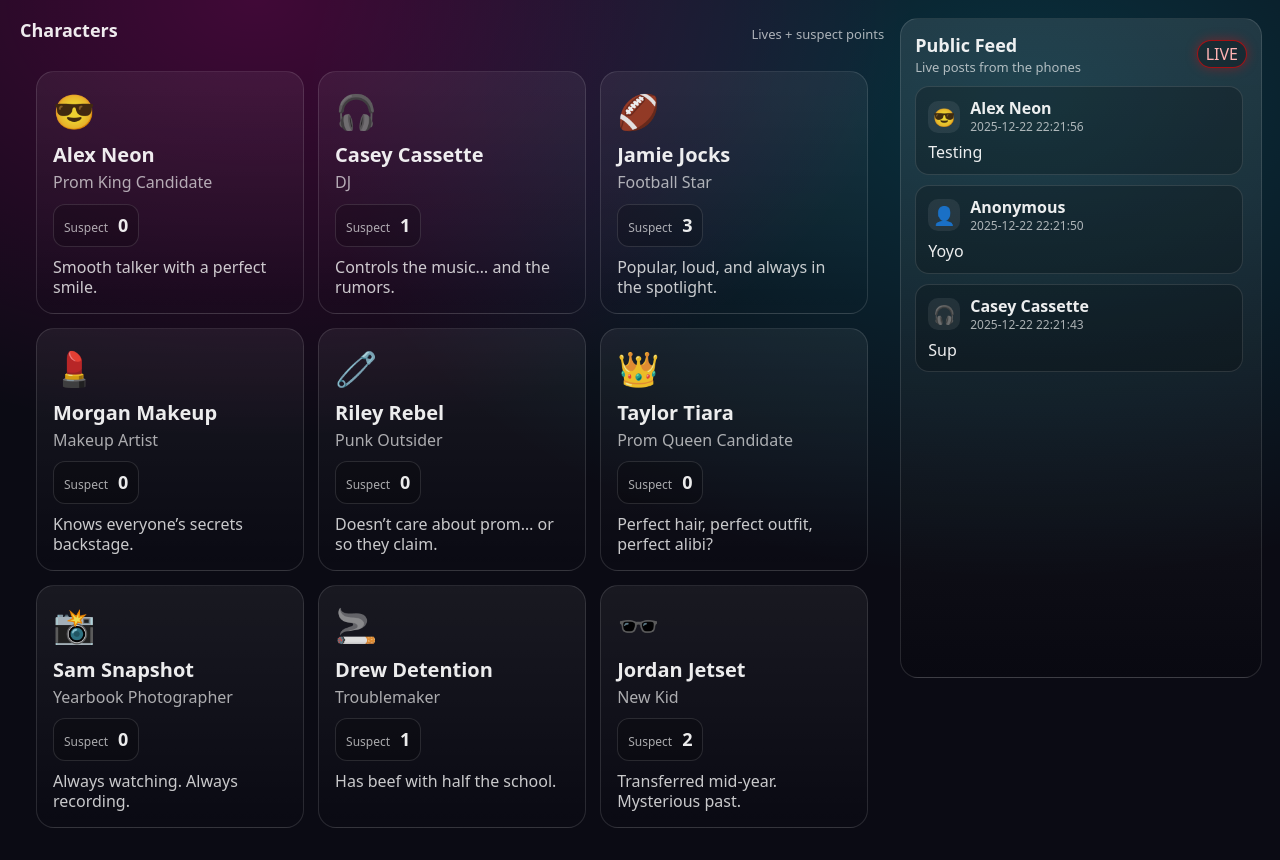
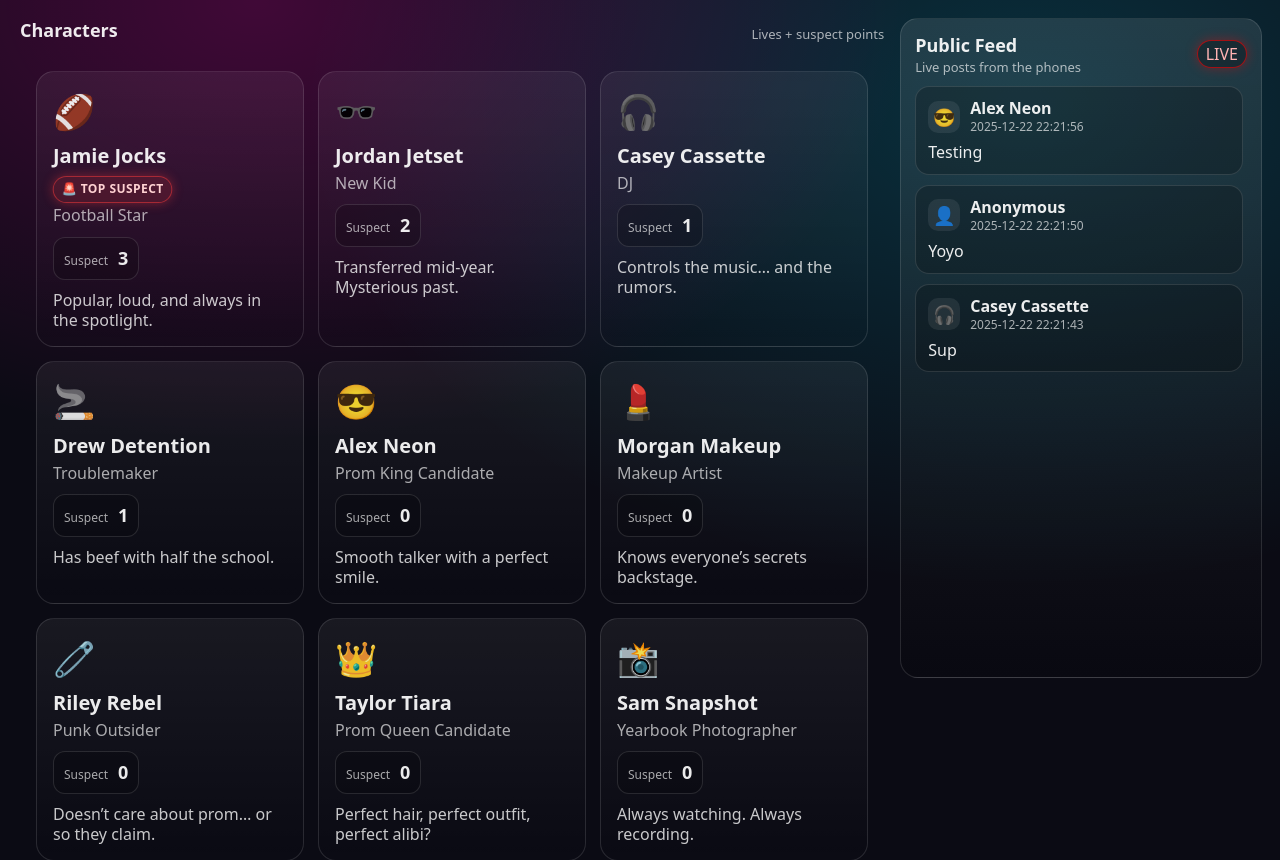
Before and after one commit to ryanderson14/MurderMystery, a Flask app: page /tv in a window 1280 px wide. Shown: the part 103-963 px from the top of the page. Run offline with Flask 3, Linux system fonts and the light colour scheme; data comes from the database, SQL or seed files in the repository; both versions use the stored data as it was after the commit; some libraries are stand-ins or nearby versions.

Commit message:
Updated suspecting functionality

```diff
--- a/app.py
+++ b/app.py
@@ -13,6 +13,7 @@ app = Flask(__name__)
 app.secret_key = os.environ.get("SECRET_KEY", "dev-secret-key")
 socketio = SocketIO(app, async_mode="eventlet", cors_allowed_origins="*")
 last_accuse_times = {}
+ACCUSE_COOLDOWN_SECONDS = 300
 
 # ---------- DB helpers ----------
 def get_db():
@@ -266,7 +267,7 @@ def home():
 @app.route("/tv")
 def tv():
     conn = get_db()
-    chars = conn.execute("SELECT * FROM characters ORDER BY id").fetchall()
+    chars = conn.execute("SELECT * FROM characters ORDER BY suspect_score DESC, id ASC").fetchall()
     conn.close()
     messages = fetch_public_messages()
     return render_template("tv.html", characters=chars, messages=messages)
@@ -321,6 +322,16 @@ def player_app():
     selected_dm = request.args.get("dm", type=int)
     error = request.args.get("error")
     tab = request.args.get("tab") or "feed"
+    cooldown_remaining = 0
+    if character:
+        now = time.time()
+        last_session = session.get("last_accuse_ts", 0)
+        last_memory = last_accuse_times.get(character["id"], 0)
+        last = max(last_session, last_memory)
+        if last > last_session:
+            session["last_accuse_ts"] = last
+        remaining = ACCUSE_COOLDOWN_SECONDS - (now - last)
+        cooldown_remaining = int(remaining) if remaining > 0 else 0
 
     if character and selected_dm is None:
         if dm_threads:
@@ -366,6 +377,7 @@ def player_app():
         selected_dm_name=selected_dm_name,
         selected_dm_role=selected_dm_role,
         selected_dm_avatar=selected_dm_avatar,
+        cooldown_remaining=cooldown_remaining,
     )
 
 @app.route("/app/login", methods=["POST"])
@@ -492,10 +504,15 @@ def app_accuse():
         return redirect(url_for("player_app", error="You cannot accuse yourself.", tab="suspect"))
 
     now = time.time()
-    last = last_accuse_times.get(character["id"], 0)
-    if now - last < 10:
-        return redirect(url_for("player_app", error="Slow down—wait a few seconds before accusing again.", tab="suspect"))
+    last_session = session.get("last_accuse_ts", 0)
+    last_memory = last_accuse_times.get(character["id"], 0)
+    last = max(last_session, last_memory)
+    if now - last < ACCUSE_COOLDOWN_SECONDS:
+        remaining = int(ACCUSE_COOLDOWN_SECONDS - (now - last))
+        session["last_accuse_ts"] = last
+        return redirect(url_for("player_app", error=f"Wait {remaining//60}:{remaining%60:02d} before accusing again.", tab="suspect"))
     last_accuse_times[character["id"]] = now
+    session["last_accuse_ts"] = now
 
     conn = get_db()
     exists = conn.execute("SELECT id FROM characters WHERE id = ?", (accused_id,)).fetchone()
--- a/static/style.css
+++ b/static/style.css
@@ -41,11 +41,37 @@ body {
   padding: 16px;
   min-height: 185px;
   overflow: hidden;
+  will-change: transform;
 }
 
 .avatar { font-size: 34px; }
 .name { font-size: 20px; font-weight: 800; margin-top: 6px; }
 .tag { color: var(--muted); margin-top: 2px; }
+.top-suspect-badge {
+  display: none;
+  align-items: center;
+  gap: 6px;
+  margin-top: 6px;
+  font-size: 12px;
+  font-weight: 800;
+  letter-spacing: 0.4px;
+  text-transform: uppercase;
+  padding: 4px 8px;
+  border-radius: 999px;
+  border: 1px solid rgba(255,60,60,0.5);
+  background: rgba(255,60,60,0.15);
+  color: #ffd2d2;
+  box-shadow: 0 0 12px rgba(255,60,60,0.35);
+}
+.card.top-suspect .top-suspect-badge {
+  display: inline-flex;
+  animation: pulse-suspect 1.6s ease-in-out infinite;
+}
+
+@keyframes pulse-suspect {
+  0%, 100% { transform: scale(1); box-shadow: 0 0 10px rgba(255,60,60,0.35); }
+  50% { transform: scale(1.04); box-shadow: 0 0 18px rgba(255,60,60,0.55); }
+}
 
 .suspect {
   margin-top: 10px;
@@ -401,6 +427,24 @@ body {
   gap: 10px;
   margin-top: 8px;
 }
+.cooldown-row {
+  margin-top: 8px;
+  padding: 8px 10px;
+  border-radius: 10px;
+  border: 1px solid rgba(255,255,255,0.12);
+  background: rgba(0,0,0,0.25);
+  color: var(--muted);
+  font-size: 13px;
+}
+.tab-clock {
+  margin-left: 6px;
+  font-size: 13px;
+  opacity: 0.7;
+}
+.suspect-grid.cooldown {
+  opacity: 0.6;
+  pointer-events: none;
+}
 .suspect-card {
   display: grid;
   grid-template-columns: auto 1fr auto auto;
--- a/templates/tv.html
+++ b/templates/tv.html
@@ -21,14 +21,15 @@
       </div>
       <div class="grid">
         {% for c in characters %}
-          <section class="card {% if not c.is_alive %}dead{% endif %}">
+          <section class="card {% if not c.is_alive %}dead{% endif %}" data-char-id="{{ c.id }}" data-score="{{ c.suspect_score }}">
             <div class="avatar">{{ c.avatar_emoji }}</div>
             <div class="name">{{ c.name }}</div>
+            <div class="top-suspect-badge">🚨 Top Suspect</div>
             <div class="tag">{{ c.role_tag }}</div>
 
             <div class="suspect">
               <div class="suspect-label">Suspect</div>
-              <div class="suspect-value" data-char-id="{{ c.id }}">{{ c.suspect_score }}</div>
+              <div class="suspect-value">{{ c.suspect_score }}</div>
             </div>
 
             <div class="bio">{{ c.bio }}</div>
@@ -137,9 +138,63 @@
       }
     }
 
+    function updateTopSuspects() {
+      const cards = Array.from(document.querySelectorAll(".card"));
+      let maxScore = 0;
+      cards.forEach(card => {
+        const score = parseInt(card.dataset.score || "0", 10);
+        if (score > maxScore) maxScore = score;
+      });
+      cards.forEach(card => {
+        const score = parseInt(card.dataset.score || "0", 10);
+        const isTop = maxScore > 0 && score === maxScore;
+        card.classList.toggle("top-suspect", isTop);
+      });
+    }
+
+    function sortCards() {
+      const grid = document.querySelector(".grid");
+      if (!grid) return;
+      const cards = Array.from(grid.querySelectorAll(".card"));
+      const first = new Map();
+      cards.forEach(card => first.set(card, card.getBoundingClientRect()));
+
+      cards.sort((a, b) => {
+        const scoreA = parseInt(a.dataset.score || "0", 10);
+        const scoreB = parseInt(b.dataset.score || "0", 10);
+        if (scoreA !== scoreB) return scoreB - scoreA;
+        const idA = parseInt(a.dataset.charId || "0", 10);
+        const idB = parseInt(b.dataset.charId || "0", 10);
+        return idA - idB;
+      });
+      cards.forEach(card => grid.appendChild(card));
+
+      const last = new Map();
+      cards.forEach(card => last.set(card, card.getBoundingClientRect()));
+      cards.forEach(card => {
+        const firstBox = first.get(card);
+        const lastBox = last.get(card);
+        const dx = firstBox.left - lastBox.left;
+        const dy = firstBox.top - lastBox.top;
+        if (dx || dy) {
+          card.style.transform = `translate(${dx}px, ${dy}px)`;
+          card.style.transition = "transform 0s";
+          requestAnimationFrame(() => {
+            card.style.transform = "";
+            card.style.transition = "transform 520ms ease";
+          });
+        }
+      });
+      updateTopSuspects();
+    }
+
     function updateSuspect(data) {
-      const el = document.querySelector(`[data-char-id="${data.character_id}"]`);
-      if (el) el.textContent = data.suspect_score;
+      const card = document.querySelector(`.card[data-char-id="${data.character_id}"]`);
+      if (!card) return;
+      card.dataset.score = data.suspect_score;
+      const value = card.querySelector(".suspect-value");
+      if (value) value.textContent = data.suspect_score;
+      sortCards();
     }
 
     const socket = io();
@@ -147,6 +202,7 @@
     socket.on("public_cleared", () => refreshFeed());
     socket.on("suspect_update", (data) => updateSuspect(data));
 
+    sortCards();
     refreshFeed();
     setInterval(refreshFeed, 15000);
   </script>
```
Also changed, not shown: templates/app.html (+59 -8 lines), mystery.db.
